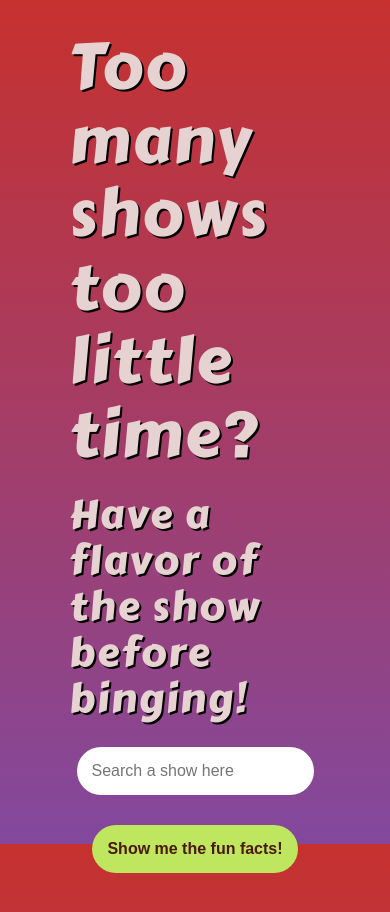
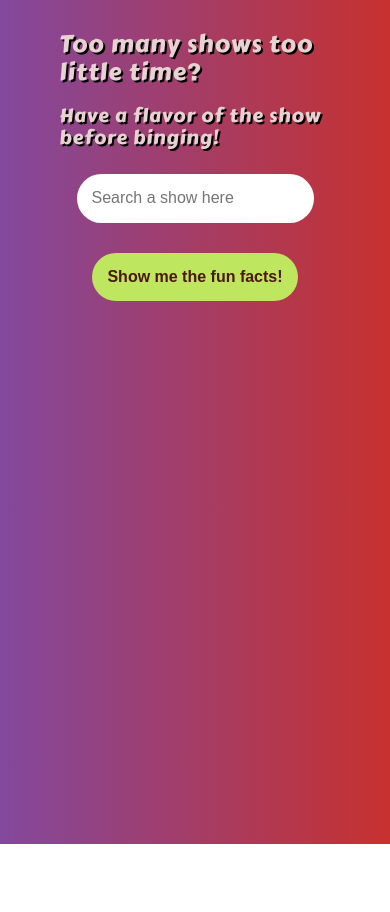
Before and after one commit to jasmine-lmj/new-project-3, a React (Create React App) app: page / in a window 390 px wide. Shown: the top 912 px of the page. After the commit the page ends 844 px from the top, so only its background shows below. Built offline with nearby package versions, Linux system fonts and the light colour scheme.

Commit message:
Added media query styling

```diff
--- a/src/index.css
+++ b/src/index.css
@@ -273,16 +273,11 @@ html, body{
 body {
 background: hsla(281, 37%, 45%, 1);
 background: linear-gradient(90deg, hsla(281, 37%, 45%, 1) 0%, hsla(1, 62%, 48%, 1) 100%);
-background: -moz-linear-gradient(90deg, hsla(281, 37%, 45%, 1) 0%, hsla(1, 62%, 48%, 1) 100%);
-background: -webkit-linear-gradient(90deg, hsla(281, 37%, 45%, 1) 0%, hsla(1, 62%, 48%, 1) 100%);
-filter: progid: DXImageTransform.Microsoft.gradient(startColorstr="#83489E", endColorstr="#C5302E", GradientType=1);
 margin: 0px;
 padding: 0px;
-overflow: hidden;
 }
 
 .wrapper{
-  /* max-width:1580px; */
   margin: 0 auto;
   display:flex;
   flex-direction: column;
@@ -291,14 +286,10 @@ overflow: hidden;
 }
 
 .content{
-  width:80%;
+  width:85%;
   padding:20px;
   flex-direction: column;
   align-items: center;
-}
-
-header{
-  margin: 0 auto;
 }
 
 h1,
@@ -313,7 +304,9 @@ h2{
 }
 
 h1{
-  font-size: 4rem;
+  font-size: 3.5rem;
+  display: flex;
+  flex-wrap: wrap;
 }
 
 h2{
@@ -390,6 +383,52 @@ button:active{
   justify-content: center;
 }
 
-/* .summaryContainer{
-  max-width:85%;
-}  */
+/* media query  */
+
+@media (max-width: 1280px) {
+  .content{
+  width:90%;
+  }
+  h1{
+  font-size:3rem;
+  }
+  h2{
+    font-size: 2rem;
+  }
+}
+
+@media (max-width: 959px) {
+  .content {
+    width: 90%;
+  }
+  h1 {
+    font-size: 2.3rem;
+  }
+
+  h2 {
+    font-size: 1.5rem;
+  }
+  .showDetail{
+    padding-right:10px;
+  }
+}
+
+@media (max-width: 767px){
+.content {
+    width: 85%;
+  }
+  h1,
+  h2{
+    letter-spacing: 1px;
+  }
+  h1 {
+    font-size: 1.5rem;
+  }
+  h2 {
+    font-size: 1.2rem;
+  }
+}
+
+@media (max-width: 460px) {
+
+}
```
